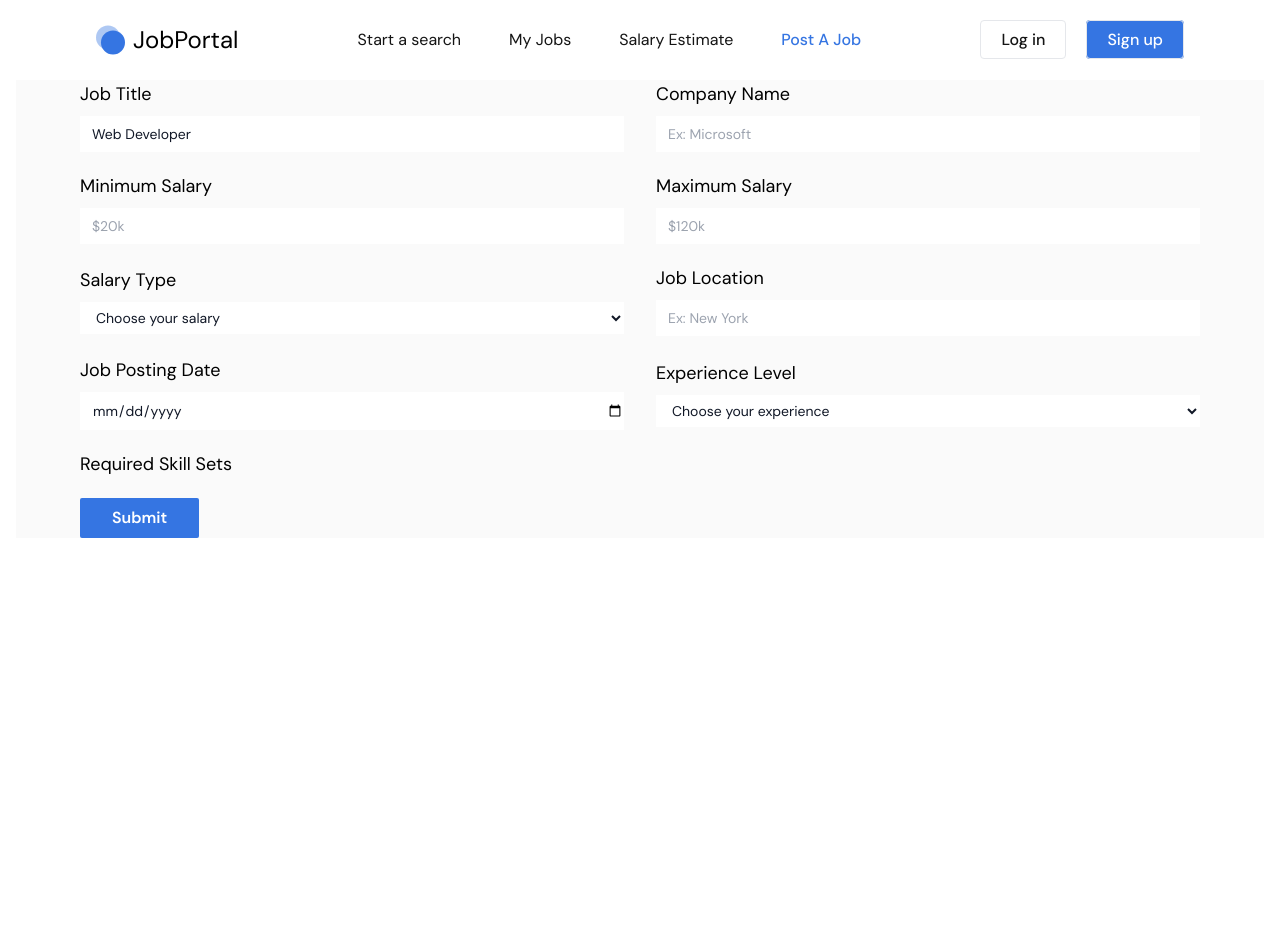
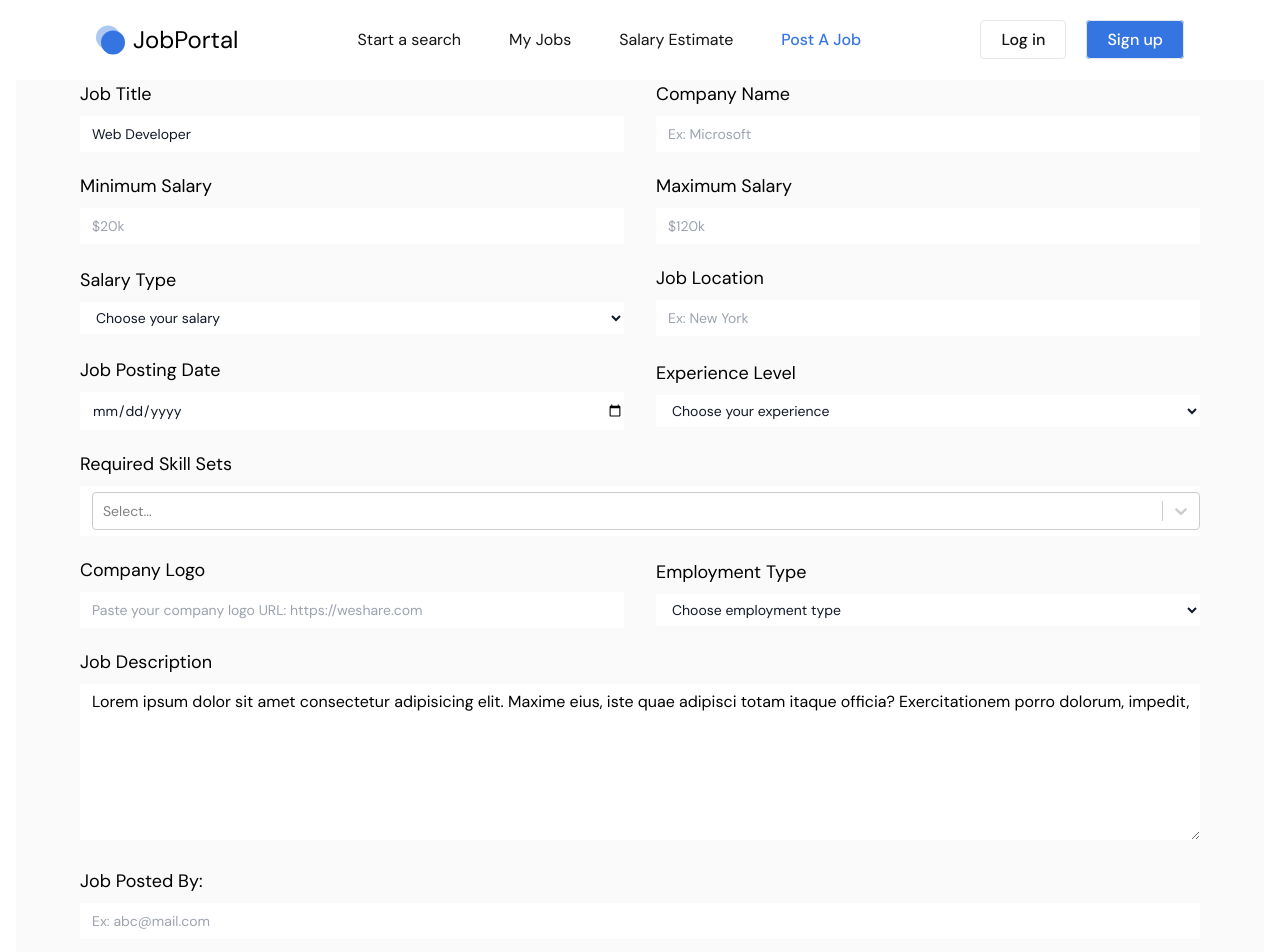
Before and after one commit to UjjwalBaranwal/Job-Portal, a React (Vite) app in the folder Frontend/: page /post-job in a window 1280 px wide. Shown: the top 952 px of the page. Before the commit the page ends 800 px from the top, so only its background shows below. Built offline with nearby package versions, Linux system fonts and the light colour scheme.

Commit message:
few improvements made

```diff
--- a/Frontend/package.json
+++ b/Frontend/package.json
@@ -17,6 +17,7 @@
     "react-hook-form": "^7.52.0",
     "react-icons": "^5.2.1",
     "react-router-dom": "^6.23.1",
+    "react-select": "^5.8.0",
     "sort-by": "^0.0.2"
   },
   "devDependencies": {
--- a/Frontend/src/Pages/CreateJob.jsx
+++ b/Frontend/src/Pages/CreateJob.jsx
@@ -1,14 +1,32 @@
-import React from 'react'
+import React, { useState } from 'react'
 import { useForm } from "react-hook-form"
+import CreatableSelect from 'react-select/creatable';
 const CreateJob = () => {
+    const [selectedOption,setSelectedOption]= useState(null);
+
+
     const {
         register,
         handleSubmit,
         watch,
         formState: { errors },
-      } = useForm()
+      } = useForm();
 
-      const onSubmit = (data) =>{ console.log(data);}
+      const onSubmit = (data) =>{
+        data.skills = selectedOption;
+        console.log(data);}
+    const options=[
+        {value:"JavaScript",label:"JavaScript"},
+        {value:"C++",label:"C++"},
+        {value:"Java",label:"Java"},
+        {value:"HTML",label:"HTML"},
+        {value:"CSS",label:"CSS"},
+        {value:"React",label:"React"},
+        {value:"Node",label:"Node"},
+        {value:"Express",label:"Express"},
+        {value:"MongoDB",label:"MongoDB"},
+        {value:"Redux",label:"Redux"},
+    ]
 
   return (
     <div className='max-w-screen-2x1 container mx-auto x1:px-24 px-4 '>
@@ -90,8 +108,48 @@ const CreateJob = () => {
             {/*5th row */}
             <div>
             <label className='block mb-2 text-lg'>Required Skill Sets </label>
+                <CreatableSelect
+                defaultValue={selectedOption}
+                onChange={setSelectedOption}
+                options={options}
+                isMulti
+                className='create-job-input py-4' />
             </div>
+            {/*6th row */}
+            <div className='create-job-flex'>
+            <div className='lg:w-1/2 w-full'>
+                    <label className='block mb-2 text-lg'>Company Logo</label>
+                    <input type="url" placeholder={"Paste your company logo URL: https://weshare.com"}
+                    {...register("companyLogo")} className=' create-job-input'/>
+                </div>
 
+            <div className='lg:w-1/2 w-full'>
+                    <label className='block mb-2 text-lg'>Employment Type</label>
+                    <select {...register("employmentType") } className='create-job-input'>
+        <option value="">Choose employment type</option>
+        <option value="Full-time">Full-time</option>
+        <option value="Part-time">Part-time</option>
+        <option value="Temporary">Temporary</option>
+
+      </select>
+                </div>
+
+            </div>
+            {/*7th row */}
+            <div className='w-full '>
+            <label className='block mb-2 text-lg'>Job Description </label>
+             <textarea   {...register("description") } className='w-full pl-3 py-1.5 focus:outline-none placeholder:text-gray-700'
+             rows={6}
+            defaultValue={"Lorem ipsum dolor sit amet consectetur adipisicing elit. Maxime eius, iste quae adipisci totam itaque officia? Exercitationem porro dolorum, impedit,"}
+             placeholder='Job Description Apply for job do your best make is proud....'/>
+            </div>
+            {/*last Row */}
+            <div className='w-full '>
+            <label className='block mb-2 text-lg'>Job Posted By: </label>
+            <input type="email" placeholder={"Ex: abc@mail.com"}
+                    {...register("postedBy")} className=' create-job-input'/>
+
+            </div>
       <input type="submit" className='block mt-12 bg-blue text-white font-semibold px-8 py-2 rounded-sm cursor-pointer' />
     </form>
         </div>
```
Also changed, not shown: 1 other file (tests, documents, lock files or other folders).
